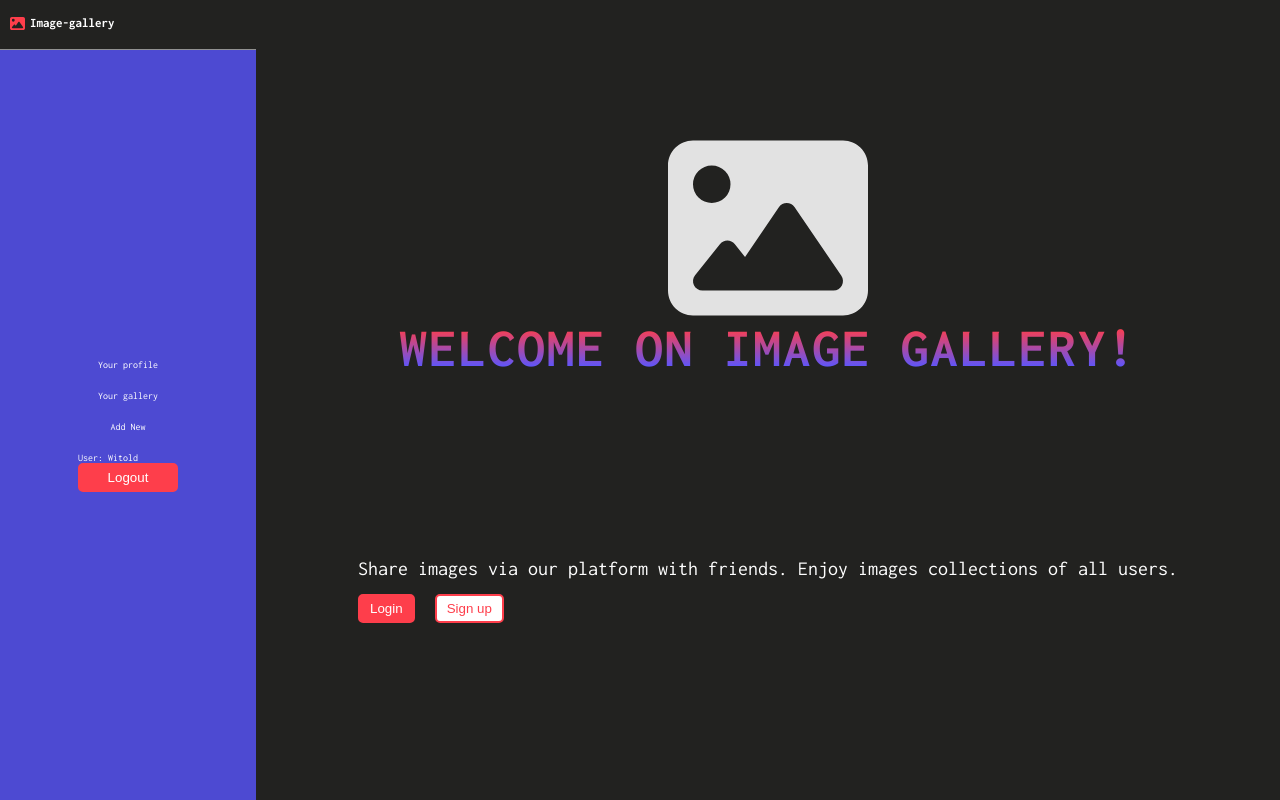
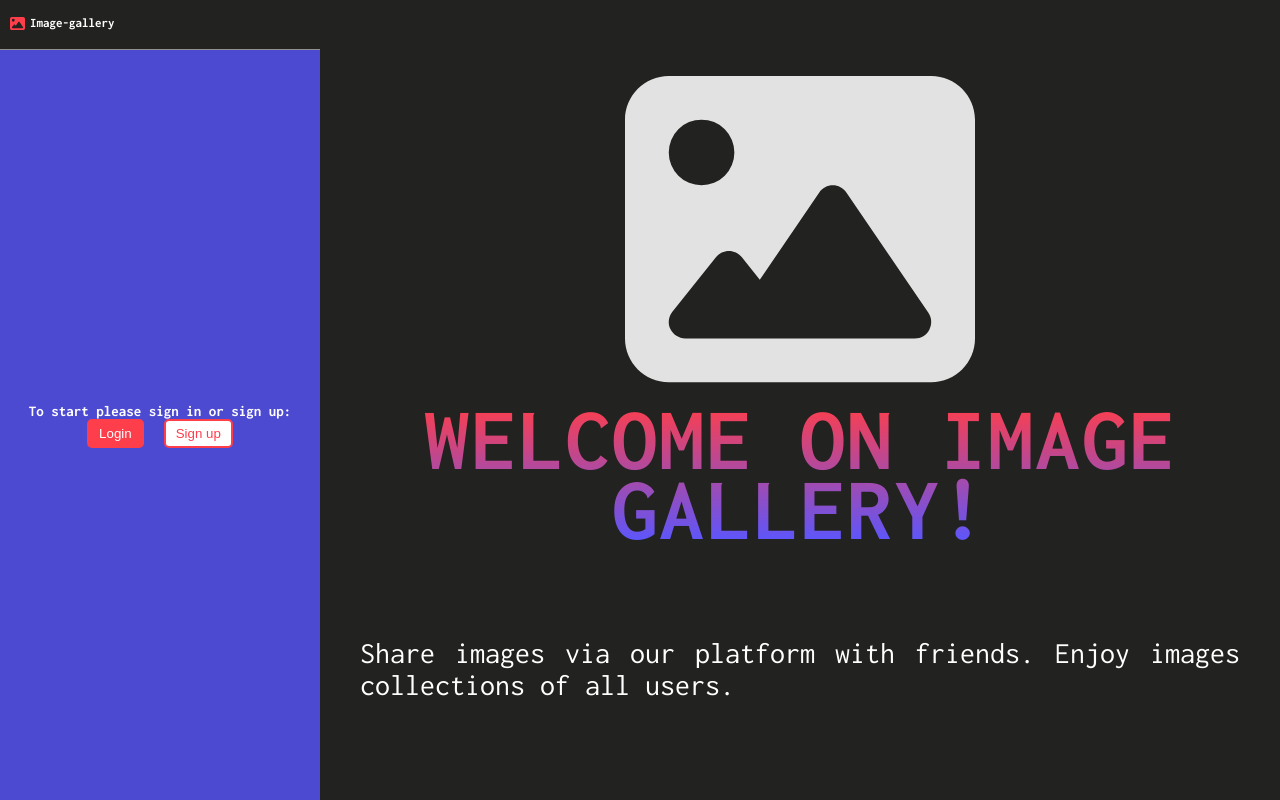
Before and after one commit to WitWitWitek/image-gallery, a React (Create React App) app in the folder frontend/: page / in a window 1280 px wide. Built offline with nearby package versions, Linux system fonts and the light colour scheme.

Commit message:
another styling and logic elements added and recreated

```diff
--- a/frontend/src/App.tsx
+++ b/frontend/src/App.tsx
@@ -5,16 +5,38 @@ import Home from './pages/Home'
 import PersistLogin from './features/auth/PersistLogin'
 import Public from './pages/Public'
 import SignUp from './pages/SignUp'
+import useWindowSize from './hooks/useWindowSize'
+import RequireAuth from './features/auth/RequireAuth'
+
 const App = () => {
+    const { windowSize } = useWindowSize()
+    let publicRoutesToRender;
+    if (windowSize.width && windowSize.width > 768) {
+        publicRoutesToRender = (
+            <>
+                <Route index element={<Public />} />
+                <Route path="login" element={<Public />} />
+                <Route path='signup' element={<Public />} />
+            </>
+        )
+    } else {
+        publicRoutesToRender = (
+            <>
+                <Route index element={<Public />} />
+                <Route path="login" element={<Login />} />
+                <Route path='signup' element={<SignUp />} />
+            </>
+        )
+    }
     return (
         <Routes>
-            <Route path="/" element={<Layout />}>
-                <Route index element={<Public />} />
-                <Route path="/login" element={<Login />} />
-                <Route path='/signup' element={<SignUp />} />
+            <Route path="/*" element={<Layout />}>
+                {publicRoutesToRender}
 
                 <Route element={<PersistLogin />}>
-                    <Route path="dashboard" element={<Home />}/>
+                    <Route element={<RequireAuth />}>
+                        <Route path="dashboard" element={<Home />}/>
+                    </Route>
                 </Route>
             </Route>
         </Routes>
--- a/frontend/src/components/Dashboard.tsx
+++ b/frontend/src/components/Dashboard.tsx
@@ -1,13 +1,22 @@
 import '../styles/Dashboard.scss'
 import { useLogoutMutation } from '../features/auth/authApiSlice';
 import { useNavigate } from 'react-router-dom';
-import { useEffect } from 'react';
-
+import { useEffect, useState } from 'react';
+import useToken from '../hooks/useToken';
+import NewImageForm from '../features/images/NewImageForm';
+import { Routes, Route } from 'react-router-dom';
+import Login from '../features/auth/Login';
+import NewUserForm from '../features/users/NewUserForm';
+import useWindowSize from '../hooks/useWindowSize';
+import Welcome from './Welcome';
 interface DashboardProps {
     isMenuOpen?: boolean;
+    setIsMenuOpen?: React.Dispatch<React.SetStateAction<boolean>>;
 }
-
-const Dashboard = ({ isMenuOpen }: DashboardProps) => {
+const Dashboard = ({ isMenuOpen, setIsMenuOpen }: DashboardProps) => {
+  const { windowSize } = useWindowSize()
+  const [isAddingNew, setIsAddingNew] = useState<boolean>(false)
+  const user = useToken()
   const navigate = useNavigate()
   const [logout, {
     isLoading,
@@ -16,21 +25,53 @@ const Dashboard = ({ isMenuOpen }: DashboardProps) => {
     // error
   }] = useLogoutMutation()
 
+  const logoutHandler = () => {
+    logout('')
+    if (setIsMenuOpen) {
+      setIsMenuOpen(false)
+    }
+  }
+
   useEffect(() => {
       if (isSuccess) {
         navigate('/login')
       }
   }, [isSuccess, navigate])
 
+  const basicLayout = (
+      <ul>
+        <li className='dashboard__item'>Your profile</li>
+        <li className='dashboard__item'>Your gallery</li>
+        <li className='dashboard__item' onClick={() => setIsAddingNew(true)}>Add New</li>
+        <li className='dashboard__user'>
+        {user ? <div>User: {user}</div> : null}
+        <button className='dashboard__button' onClick={logoutHandler}>{isLoading ? 'Logging Out...' : 'Logout' }</button>
+        </li>
+      </ul>
+  )
+
+  const addingNewImage = (
+    <>
+      <button onClick={() => setIsAddingNew(false)}>go back</button>
+      <NewImageForm />
+    </>
+  )
+
   return (
     <ul className={`dashboard ${isMenuOpen ? 'isMenuActive' : ''}`}>
-          <li className='dashboard__item'>Your profile</li>
-          <li className='dashboard__item'>Your gallery</li>
-          <li className='dashboard__item'>Add New</li>
-          <li className='dashboard__user'>
-            <div>User: Witold</div>
-            <button className='dashboard__button' onClick={logout}>{isLoading ? 'Logging Out...' : 'Logout' }</button>
-          </li>
+      {user && (
+        <>
+          {!isAddingNew && basicLayout}
+          {isAddingNew && addingNewImage}
+        </>
+      )}
+      {!user && windowSize.width && windowSize.width > 768 && (
+        <Routes>
+          <Route path='/' element={<Welcome />} />
+          <Route path='/login' element={<Login />} />
+          <Route path='/signup' element={<NewUserForm />} />
+        </Routes>
+      )}
     </ul>
   )
 }
--- a/frontend/src/components/Navbar.tsx
+++ b/frontend/src/components/Navbar.tsx
@@ -5,9 +5,11 @@ import { useState } from 'react'
 import Dashboard from './Dashboard'
 import { FontAwesomeIcon } from '@fortawesome/react-fontawesome'
 import { faImage } from '@fortawesome/free-solid-svg-icons'
+import useToken from '../hooks/useToken'
 
 const Navbar = () => {
   const { windowSize } = useWindowSize()
+  const user = useToken()
   const [isMenuOpen, setIsMenuOpen] = useState<boolean>(false)
 
   const menuToggleHandler = () => setIsMenuOpen(prev => !prev)
@@ -24,8 +26,8 @@ const Navbar = () => {
 
         {(windowSize.width && windowSize.width < 768) ? (
           <>
-            <Dashboard isMenuOpen={isMenuOpen} />
-            <button className='navbar__toggle-btn' onClick={menuToggleHandler}>MENU</button>
+            <Dashboard isMenuOpen={isMenuOpen} setIsMenuOpen={setIsMenuOpen} />
+            {user && <button className='navbar__toggle-btn' onClick={menuToggleHandler}>MENU</button>}
           </>
         ) : null}
     </nav>
--- /dev/null
+++ b/frontend/src/components/Welcome.tsx
@@ -0,0 +1,19 @@
+import { Link } from "react-router-dom"
+
+const Welcome = () => {
+  return (
+    <>
+        <h2>To start please sign in or sign up:</h2>
+        <p>
+          <Link to='/login'>
+            <button className="public__btn-login">Login</button>
+            </Link>
+          <Link to='/signup'>
+            <button className="public__btn-signup">Sign up</button>
+          </Link>
+    </p>
+    </>
+  )
+}
+
+export default Welcome
--- /dev/null
+++ b/frontend/src/features/auth/RequireAuth.tsx
@@ -0,0 +1,11 @@
+import { Outlet, Navigate } from "react-router-dom"
+import useToken from "../../hooks/useToken"
+
+const RequireAuth = () => {
+    const user = useToken()
+    return (
+        user !== '' ? <Outlet /> : <Navigate to='/login' replace={true} />
+    )
+}
+
+export default RequireAuth
--- a/frontend/src/features/images/ImagesList.tsx
+++ b/frontend/src/features/images/ImagesList.tsx
@@ -23,7 +23,7 @@ const ImagesList = () => {
   return (
     <div className="image-list">
       <h2>Images: </h2>
-      <ul>
+      <ul className="image-list__ul">
         {images && images.listOfImgs.map((imageData: imageProps) => (
           <ImageItem
             key={imageData._id}
--- a/frontend/src/index.scss
+++ b/frontend/src/index.scss
@@ -37,12 +37,14 @@ body {
 @include sm {
   .app-container {
     display: grid;
-    grid-template-columns: 20% 80%;
+    grid-template-columns: 25% 75%;
     grid-template-rows: 50px calc(100vh - 50px);
     overflow: hidden;
   }
 
   .content-container {
+    padding: 0;
+    min-height: 100vh;
     grid-row: 1 / 3;
     grid-column: 2 / 3;
     overflow: auto;
--- a/frontend/src/pages/Home.tsx
+++ b/frontend/src/pages/Home.tsx
@@ -1,11 +1,13 @@
 import ImagesList from "../features/images/ImagesList"
 import NewImageForm from "../features/images/NewImageForm"
+import useWindowSize from "../hooks/useWindowSize"
 
 const Home = () => {
+  const { windowSize } = useWindowSize()
   return (
     <>
       <h2>What's new?</h2>
-      <NewImageForm />
+      {(windowSize.width && windowSize.width < 768) && <NewImageForm />}
       <ImagesList />
     </>
   )
--- a/frontend/src/pages/Public.tsx
+++ b/frontend/src/pages/Public.tsx
@@ -14,14 +14,6 @@ const Public = () => {
         <p className="public__desc">
           Share images via our platform with friends. Enjoy images collections of all users.
         </p>
-        <p>
-          <Link to='/login'>
-            <button className="public__btn-login">Login</button>
-            </Link>
-          <Link to='/signup'>
-            <button className="public__btn-signup">Sign up</button>
-          </Link>
-        </p>
       </section>
     </main>
   )
--- a/frontend/src/styles/ImageList.scss
+++ b/frontend/src/styles/ImageList.scss
@@ -10,7 +10,17 @@
         list-style: none;
         display: flex;
         flex-direction: column;
-        flex-wrap: wrap;
+    }
+}
+
+@include md {
+    .image-list {
+        &__ul {
+            display: grid;
+            grid-template-columns: repeat(2, 1fr);
+            gap: 2rem;
+        }
+
     }
 }
 
--- a/frontend/src/styles/Public.scss
+++ b/frontend/src/styles/Public.scss
@@ -54,6 +54,26 @@
     }
 }
 
+@include md {
+    .public {
+        &__header {
+            &-icon {
+                font-size: 35rem;
+            }
+
+            &-title {
+                font-size: 9rem;
+                line-height: 7rem;
+            }
+        }
+
+        &__welcome {
+            padding: 3rem;
+            font-size: 3rem;
+        }
+    }
+}
+
 @keyframes pulse {
     50% {
         opacity: .5;
```
Also changed, not shown: frontend/src/styles/ImageItem.scss (+12 -12 lines).
